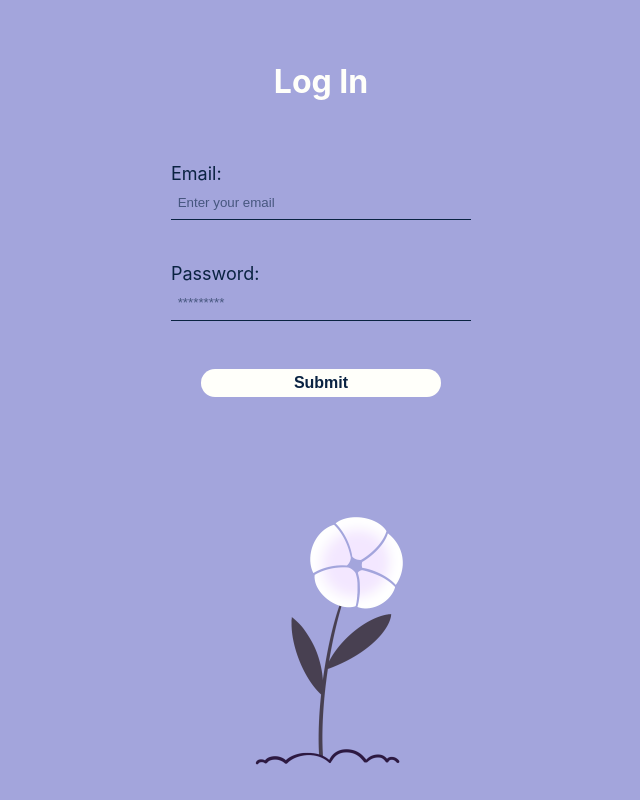
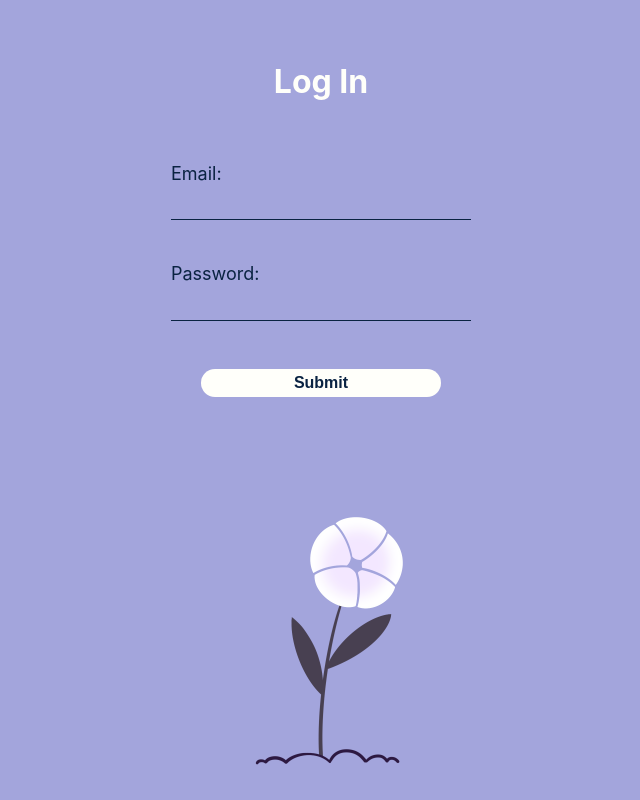
Before and after one commit to SoriTru/connected-dating, a React (Create React App) app: page /login in a window 1280 px wide. Shown: the whole page, without its empty margins (319-959 px from the left). Built offline with nearby package versions, Linux system fonts and the light colour scheme; no server answers.

Commit message:
removed (most) placeholders

```diff
--- a/src/components/Authenticate/Login.jsx
+++ b/src/components/Authenticate/Login.jsx
@@ -81,7 +81,6 @@ class Login extends Component {
                 // value={this.state.input.username}
                 onChange={this.handleChange}
                 className={styles.form_input}
-                placeholder="Enter your email"
                 id="email"
               />
               <div className={styles.text_danger}>
@@ -97,7 +96,6 @@ class Login extends Component {
                 // value={this.state.input.password}
                 onChange={this.handleChange}
                 className={styles.form_input}
-                placeholder="*********"
                 id="password"
               />
               <div className={styles.text_danger}>
--- a/src/components/Authenticate/Signup.jsx
+++ b/src/components/Authenticate/Signup.jsx
@@ -262,7 +262,6 @@ class Signup extends Component {
                   onChange={this.handleChange}
                   type="text"
                   pattern="[0-9]{5}"
-                  placeholder="Five digit zip code"
                   className={styles.setup_input}
                   value={this.state.input.zipcode || ""}
                 />
@@ -393,7 +392,6 @@ class Signup extends Component {
                 name="password"
                 onChange={this.handleChange}
                 className={styles.form_input}
-                placeholder={"Must be at least 7 characters"}
                 id="password"
               />
               <div className={styles.text_danger}>
--- a/src/components/Start/Start.module.css
+++ b/src/components/Start/Start.module.css
@@ -65,4 +65,5 @@
   font-weight: bold;
   font-size: large;
   text-decoration: none;
+  cursor: pointer;
 }
```
